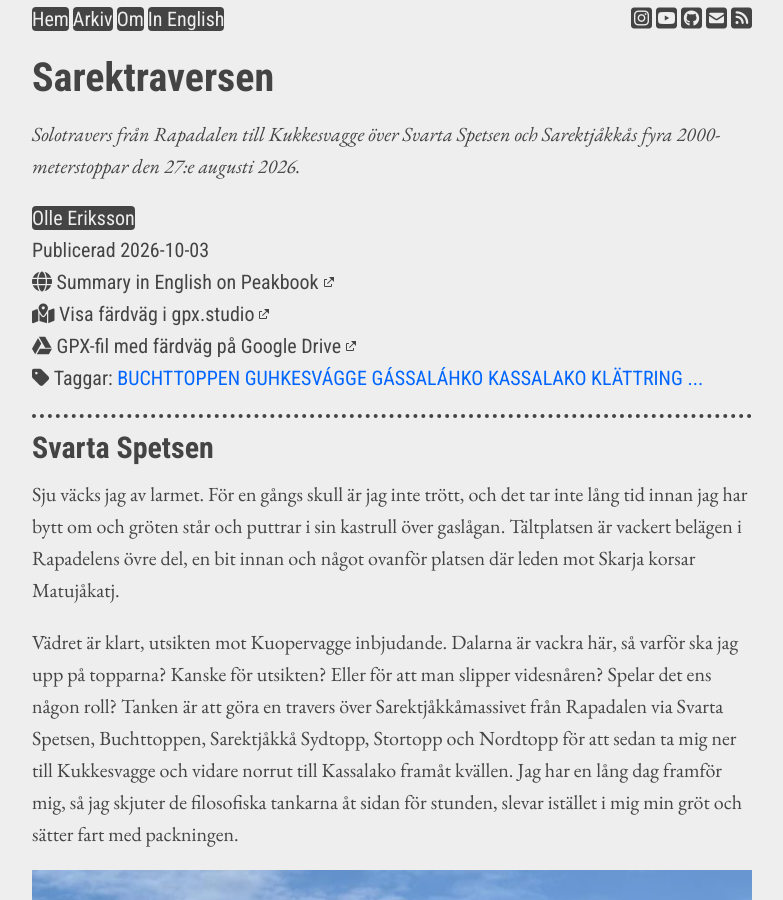
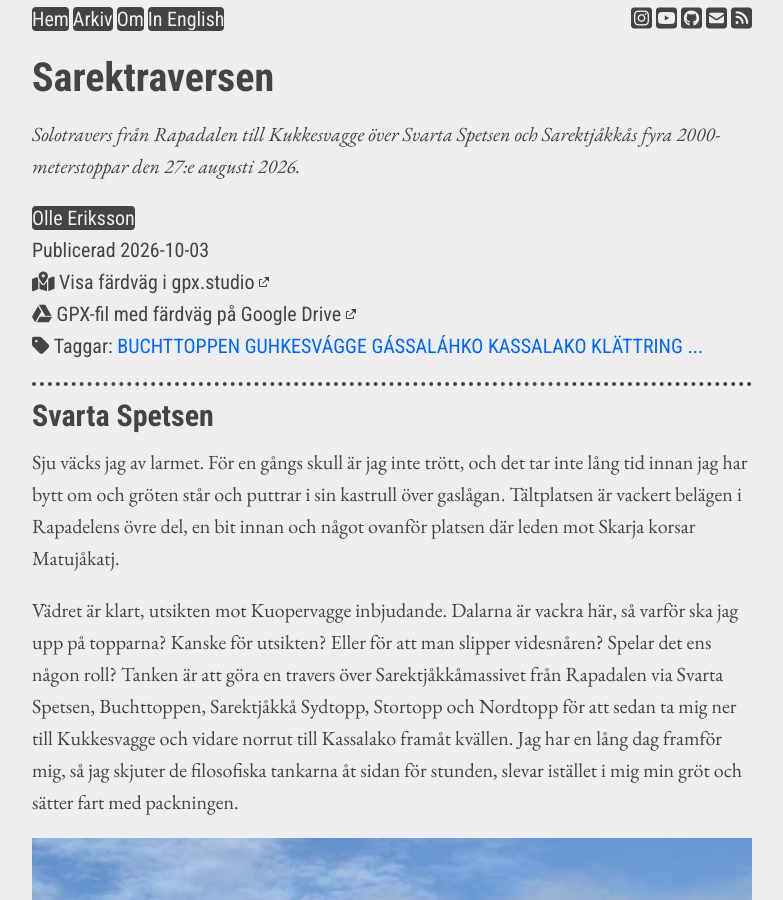
Before and after one commit to fjallklatterprojektet/fjallklatterprojektet.github.io, a Jekyll site: the page built from _posts/2026-10-03-sarektraversen.md, in a window 1280 px wide and 900 px high. Shown: the whole window, without its empty margins (248-1031 px from the left). Built offline with Jekyll 4.4.1, drawn with Linux system fonts in a browser that asks for light colours; some of the changed lines change nothing that is shown.

Commit message:
Revert "Add Peakbook link to post"
This reverts commit 1ade1a314075ab92e122904b71354536e31d5b94.

```diff
--- a/_posts/2026-10-03-sarektraversen.md
+++ b/_posts/2026-10-03-sarektraversen.md
@@ -6,7 +6,6 @@ date: 2026-10-03
 type: Turskildring
 summary: Solotravers från Rapadalen till Kukkesvagge över Svarta Spetsen och Sarektjåkkås fyra 2000-meterstoppar den 27:e augusti 2026.
 tags: [sarek, rapadalen, skarja, kukkesvagge, guhkesvágge, kassalako, gássaláhko, svarta spetsen, buchttoppen, sarektjåkkå, sydtoppen, stortoppen, nordtoppen, scrambling, klättring, solo]
-peakbook_url: https://peakbook.org/tour/639028/Solo+travers+across+the+four+2000+meter+peaks+of+Sarektj%C3%A5kk%C3%A5.html
 gpxstudio_url: https://gpx.studio/app?ids=%5B%22196eqnF8CKpfPE048b8tYpj07qmq0YwG5%22%5D
 googledrive_gpx_url: https://drive.google.com/file/d/196eqnF8CKpfPE048b8tYpj07qmq0YwG5/view?usp=drive_link
 ---
```
